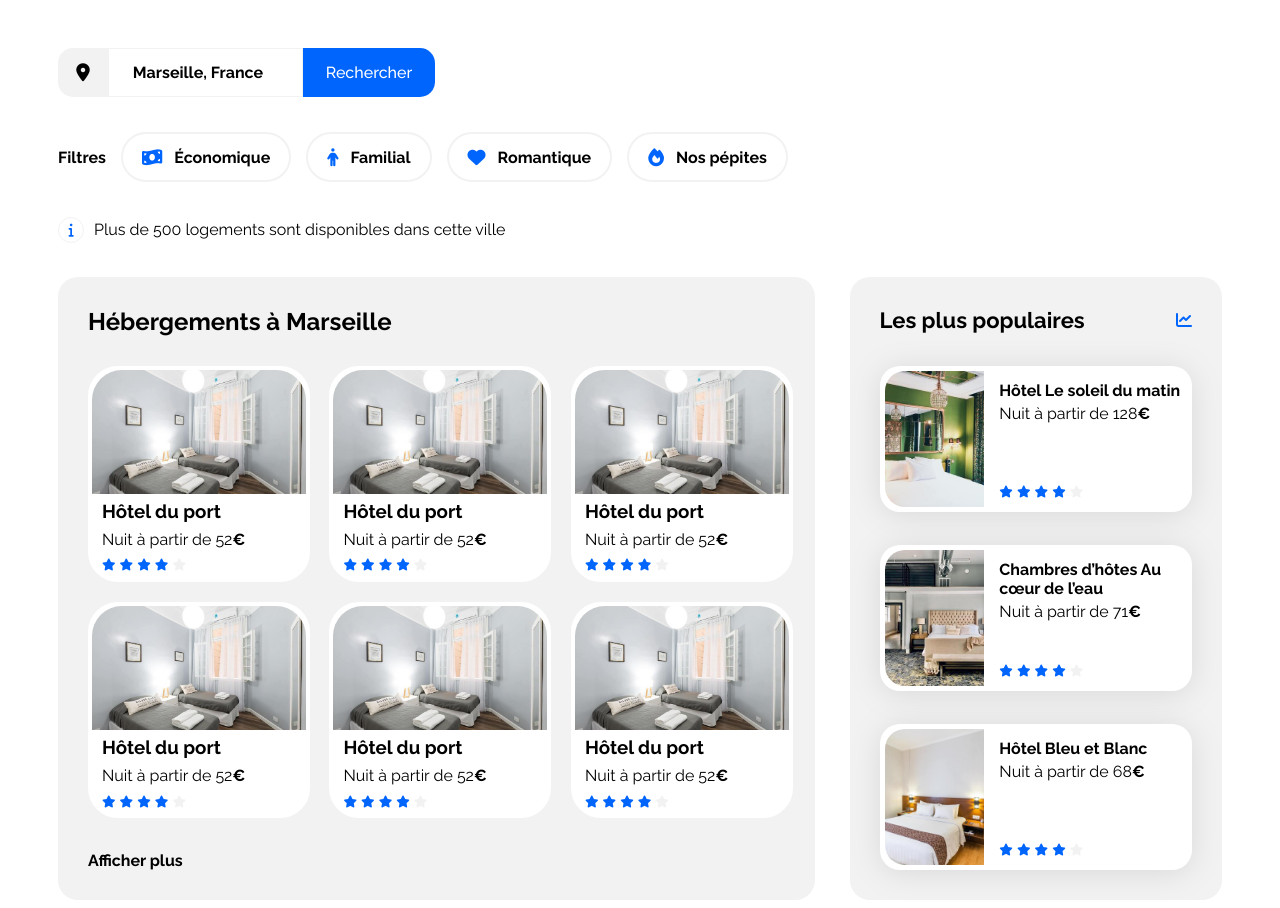
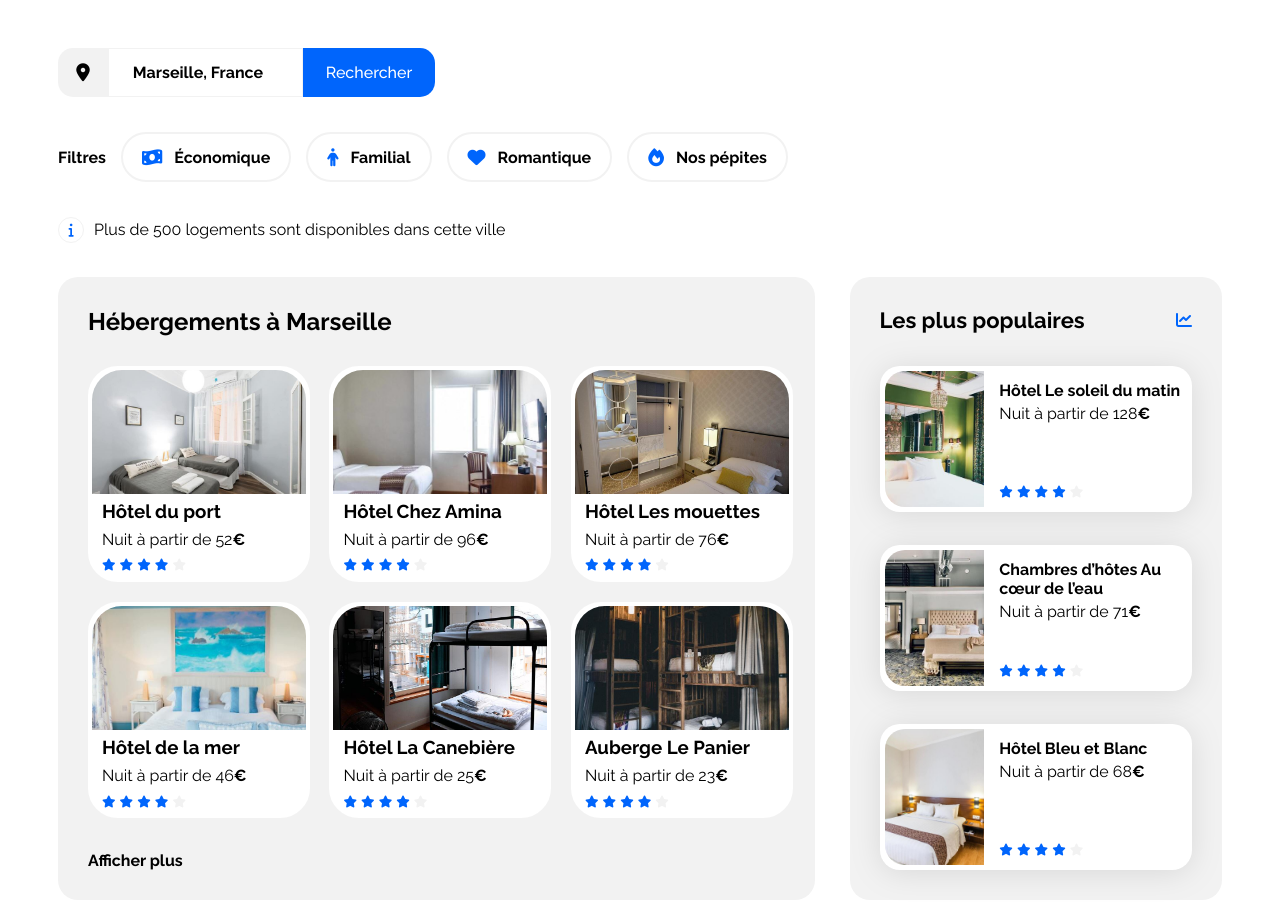
Before and after one commit to JleCrt/Booki, a plain HTML site: page index.html in a window 1280 px wide. Shown: the part 166-1074 px from the top of the page. Drawn offline with Linux system fonts and the light colour scheme.

Commit message:
finalisation cards

```diff
--- a/index.html
+++ b/index.html
@@ -79,11 +79,11 @@
                         </a>
                         <a href="#">
                             <article class="card-h">
-                                <img src="./images/hebergements/fred-kleber.jpg" alt="Image de la chambre de l'hôtel du Port">
+                                <img src="./images/hebergements/febrian-zakaria.jpg" alt="Image de la chambre de l'hôtel de chez Amina">
                                 <div class="card-content-h">
                                     <div class="card-txt-h">
-                                        <h3 class="card-title-h">Hôtel du port</h3>
-                                        <p class="card-subtitle-h">Nuit à partir de 52<span class="euro">€</span></p>
+                                        <h3 class="card-title-h">Hôtel Chez Amina</h3>
+                                        <p class="card-subtitle-h">Nuit à partir de 96<span class="euro">€</span></p>
                                     </div>
                                     <div class="card-rating-h">
                                         <i class="fa-xs fa-solid fa-star" aria-hidden="true"></i>
@@ -97,11 +97,11 @@
                             </article>
                         </a> <a href="#">
                             <article class="card-h">
-                                <img src="./images/hebergements/fred-kleber.jpg" alt="Image de la chambre de l'hôtel du Port">
+                                <img src="./images/hebergements/reisetopia.jpg" alt="Image de la chambre de l'hôtel Les mouettes">
                                 <div class="card-content-h">
                                     <div class="card-txt-h">
-                                        <h3 class="card-title-h">Hôtel du port</h3>
-                                        <p class="card-subtitle-h">Nuit à partir de 52<span class="euro">€</span></p>
+                                        <h3 class="card-title-h">Hôtel Les mouettes</h3>
+                                        <p class="card-subtitle-h">Nuit à partir de 76<span class="euro">€</span></p>
                                     </div>
                                     <div class="card-rating-h">
                                         <i class="fa-xs fa-solid fa-star" aria-hidden="true"></i>
@@ -115,11 +115,11 @@
                             </article>
                         </a> <a href="#">
                             <article class="card-h">
-                                <img src="./images/hebergements/fred-kleber.jpg" alt="Image de la chambre de l'hôtel du Port">
+                                <img src="./images/hebergements/annie-spratt.jpg" alt="Image de la chambre de l'hôtel de la Mer">
                                 <div class="card-content-h">
                                     <div class="card-txt-h">
-                                        <h3 class="card-title-h">Hôtel du port</h3>
-                                        <p class="card-subtitle-h">Nuit à partir de 52<span class="euro">€</span></p>
+                                        <h3 class="card-title-h">Hôtel de la mer</h3>
+                                        <p class="card-subtitle-h">Nuit à partir de 46<span class="euro">€</span></p>
                                     </div>
                                     <div class="card-rating-h">
                                         <i class="fa-xs fa-solid fa-star" aria-hidden="true"></i>
@@ -133,11 +133,11 @@
                             </article>
                         </a> <a href="#">
                             <article class="card-h">
-                                <img src="./images/hebergements/fred-kleber.jpg" alt="Image de la chambre de l'hôtel du Port">
+                                <img src="./images/hebergements/marcus-loke.jpg" alt="Image de la chambre de l'hôtel La Canebière">
                                 <div class="card-content-h">
                                     <div class="card-txt-h">
-                                        <h3 class="card-title-h">Hôtel du port</h3>
-                                        <p class="card-subtitle-h">Nuit à partir de 52<span class="euro">€</span></p>
+                                        <h3 class="card-title-h">Hôtel La Canebière</h3>
+                                        <p class="card-subtitle-h">Nuit à partir de 25<span class="euro">€</span></p>
                                     </div>
                                     <div class="card-rating-h">
                                         <i class="fa-xs fa-solid fa-star" aria-hidden="true"></i>
@@ -151,11 +151,11 @@
                             </article>
                         </a> <a href="#">
                             <article class="card-h">
-                                <img src="./images/hebergements/fred-kleber.jpg" alt="Image de la chambre de l'hôtel du Port">
+                                <img src="./images/hebergements/nicate-lee.jpg" alt="Image de la chambre de l'Auberge Le Panier">
                                 <div class="card-content-h">
                                     <div class="card-txt-h">
-                                        <h3 class="card-title-h">Hôtel du port</h3>
-                                        <p class="card-subtitle-h">Nuit à partir de 52<span class="euro">€</span></p>
+                                        <h3 class="card-title-h">Auberge Le Panier</h3>
+                                        <p class="card-subtitle-h">Nuit à partir de 23<span class="euro">€</span></p>
                                     </div>
                                     <div class="card-rating-h">
                                         <i class="fa-xs fa-solid fa-star" aria-hidden="true"></i>
```
